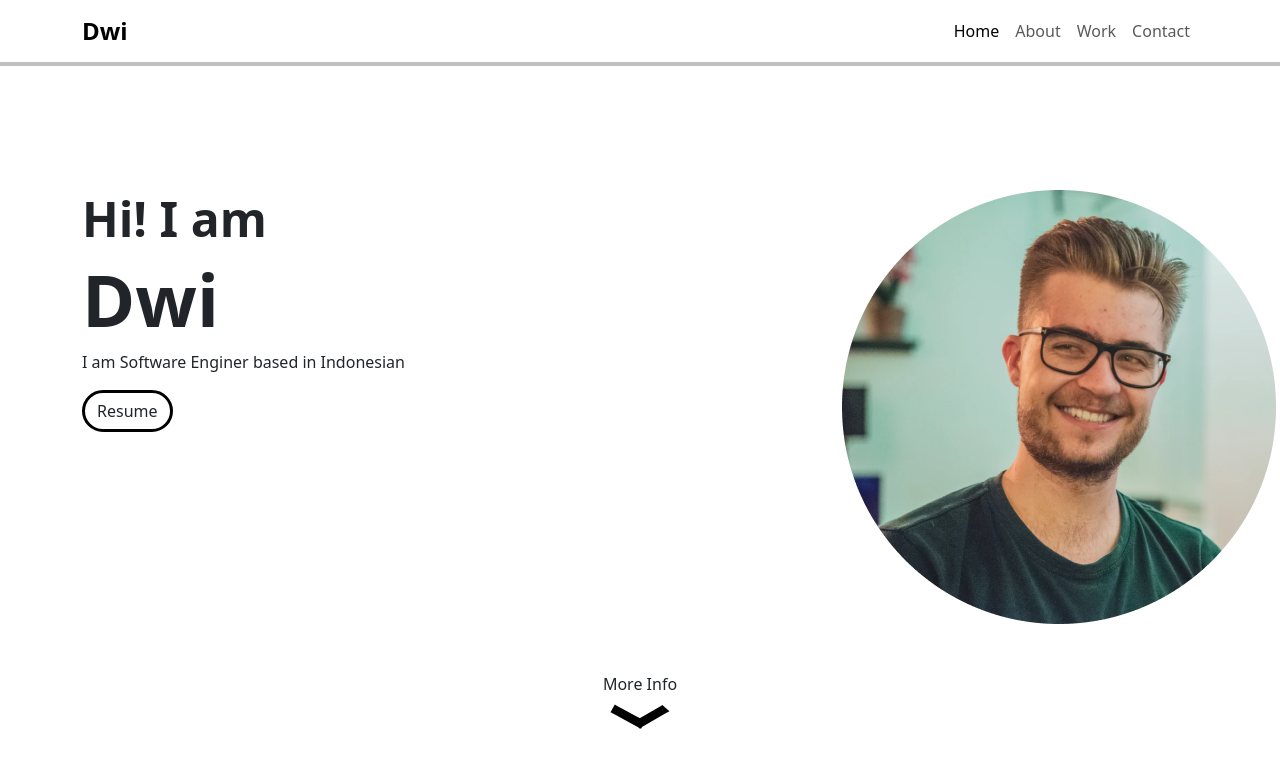
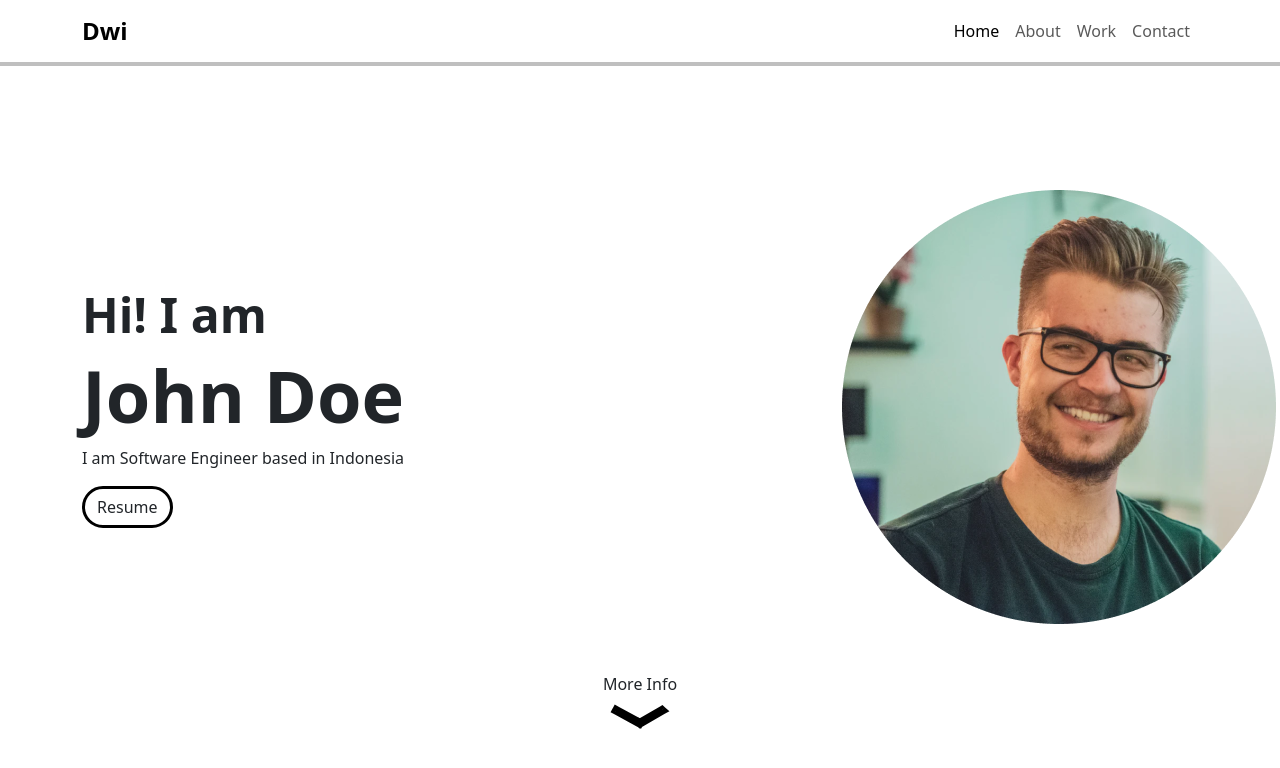
Before and after one commit to drmwn2803/Portfolio, a plain HTML site: page index.html in a window 1280 px wide. Drawn offline with nearby package versions, Linux system fonts and the light colour scheme.

Commit message:
add home

```diff
--- a/index.html
+++ b/index.html
@@ -34,15 +34,15 @@
         </div>
       </nav>
       <section id="home" class="home container">
-          <div class="row d-flex align-item-center">
+        <div class="row d-flex align-items-center">
             <div class="col-8">
                 <h3 class="fw-semibold">Hi! I am</h3>
-              <h1 class="fw-bold">Dwi</h1>
-              <p>I am Software Enginer based in Indonesian</p>
+                <h1 class="fw-bold">John Doe</h1>
+                <p>I am Software Engineer based in Indonesia</p>
                 <a class="btn button" href="images/potrait.png" download>Resume</a>
             </div>
             <div class="col-4">
-                <img src="images/potrait.png" alt="Portait">
+                <img src="images/potrait.png" alt="Potrait">
             </div>
         </div>
         <div class="arrow w-100 d-flex align-items-center flex-column mt-5">
```
Lines whose indentation alone changed are shown as unchanged.
